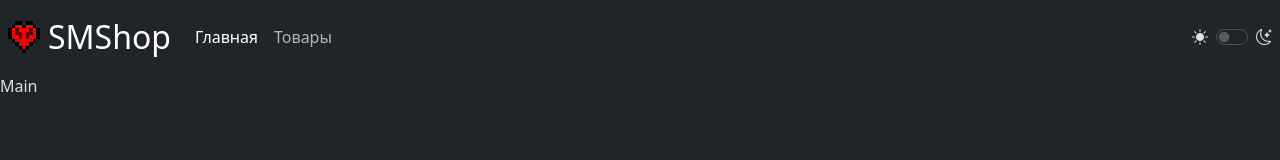
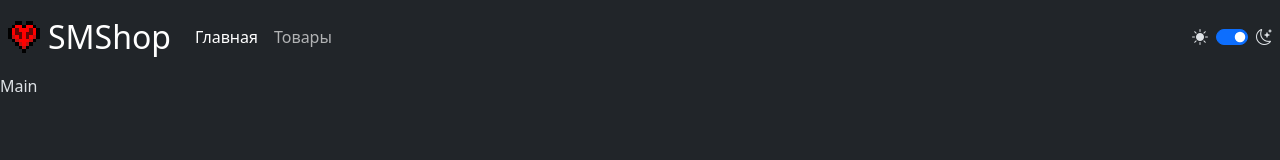
Before and after one commit to sluppyy/shop_microservice, a React (Vite) app in the folder front/: page / in a window 1280 px wide. Shown: the top 160 px of the page. Built offline with nearby package versions, Linux system fonts and the light colour scheme.

Commit message:
fix(front/components): fix theme switcher

```diff
--- a/front/src/components/ThemeSwitcher/index.tsx
+++ b/front/src/components/ThemeSwitcher/index.tsx
@@ -19,9 +19,8 @@ export default function ThemeSwitcher() {
           className="form-check-input"
           type="checkbox"
           role="switch"
-          id="flexSwitchCheckChecked"
-          value={theme === 'dark' ? undefined : 'checked'}
-          onClick={() => dispatch(toggle())}
+          defaultChecked={theme === 'dark'}
+          onChange={() => dispatch(toggle())}
         />
       </div>
       <i className="d-inline bi-moon-stars" />
```
